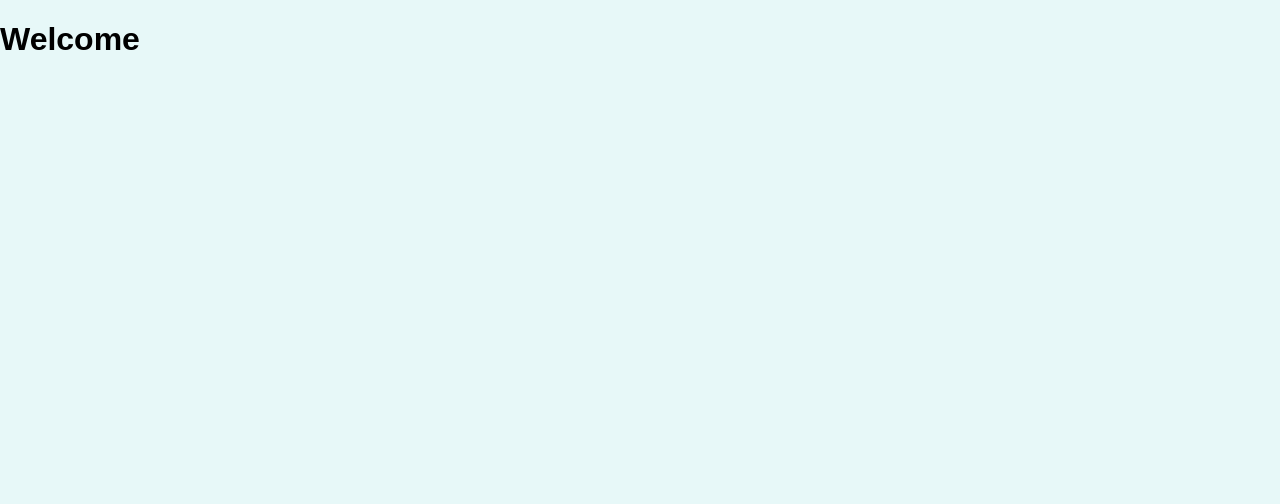
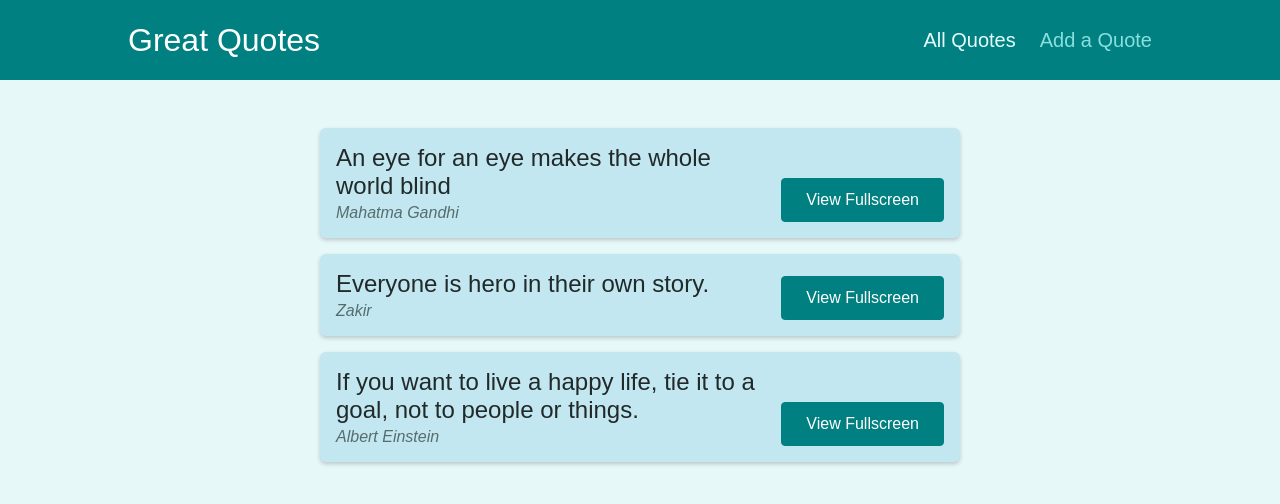
Before and after one commit to iBhavesh/great-quotes-react, a React (Create React App) app: page /quotes in a window 1280 px wide. Shown: the top 504 px of the page. Built offline with nearby package versions, Linux system fonts and the light colour scheme.

Commit message:
Add quote detail,new quote,quote list

```diff
--- a/package.json
+++ b/package.json
@@ -43,6 +43,5 @@
       "last 1 firefox version",
       "last 1 safari version"
     ]
-  },
-  "homepage": "https://ibhavesh.github.io/great-quotes-react/"
+  }
 }
--- a/src/App.tsx
+++ b/src/App.tsx
@@ -1,11 +1,33 @@
-import React from 'react';
-import './App.css';
+import React from "react";
+import { Redirect, Route, Switch } from "react-router";
+import "./App.css";
+import Layout from "./components/layout/Layout";
+import NewQuote from "./pages/NewQuote";
+import QuoteDetail from "./pages/QuoteDetail";
+import Quotes from "./pages/AllQuotes";
+import NotFound from "./pages/NotFound";
 
 function App() {
   return (
-    <div>
-      <h1>Welcome</h1>
-    </div>
+    <Layout>
+      <Switch>
+        <Route exact path="/">
+          <Redirect to="quotes" />
+        </Route>
+        <Route exact path="/quotes">
+          <Quotes />
+        </Route>
+        <Route path="/quotes/:quoteId">
+          <QuoteDetail />
+        </Route>
+        <Route path="/new-quote">
+          <NewQuote />
+        </Route>
+        <Route path="*">
+          <NotFound />
+        </Route>
+      </Switch>
+    </Layout>
   );
 }
 
--- /dev/null
+++ b/src/components/layout/Layout.tsx
@@ -0,0 +1,17 @@
+import { ReactNode } from "react";
+import classes from "./Layout.module.css";
+import MainNavigation from "./MainNavigation";
+
+type Props = {
+  children: ReactNode;
+};
+const Layout = (props: Props) => {
+  return (
+    <>
+      <MainNavigation />
+      <main className={classes.main}>{props.children}</main>
+    </>
+  );
+};
+
+export default Layout;
--- /dev/null
+++ b/src/components/layout/MainNavigation.tsx
@@ -0,0 +1,27 @@
+import { NavLink } from "react-router-dom";
+import classes from "./MainNavigation.module.css";
+
+const MainNavigation = () => {
+  return (
+    <header className={classes.header}>
+      <div className={classes.logo}>Great Quotes</div>
+      <nav className={classes.nav}>
+        <ul>
+          <li>
+            <NavLink to="/quotes" activeClassName={classes.active}>
+              All Quotes
+            </NavLink>
+          </li>
+          <li>
+            <NavLink to="/new-quote" activeClassName={classes.active}>
+              Add a Quote
+            </NavLink>
+          </li>
+          {/* <li></li> */}
+        </ul>
+      </nav>
+    </header>
+  );
+};
+
+export default MainNavigation;
--- a/src/components/quotes/QuoteForm.tsx
+++ b/src/components/quotes/QuoteForm.tsx
@@ -1,14 +1,20 @@
-import { useRef } from "react";
+import { FormEventHandler, useRef } from "react";
+import NewQuote from "../../pages/NewQuote";
 
-import Card from "../ui/Card";
-import LoadingSpinner from "../ui/LoadingSpinner";
+import Card from "../UI/Card";
+import LoadingSpinner from "../UI/LoadingSpinner";
 import classes from "./QuoteForm.module.css";
 
-const QuoteForm = (props) => {
+type Props = {
+  onAddQuote: (arg0: NewQuote) => void;
+  isLoading: boolean;
+};
+
+const QuoteForm = (props: Props) => {
   const authorInputRef = useRef<HTMLInputElement | null>(null);
   const textInputRef = useRef<HTMLTextAreaElement | null>(null);
 
-  function submitFormHandler(event) {
+  const submitFormHandler: FormEventHandler<HTMLFormElement> = (event) => {
     event.preventDefault();
 
     const enteredAuthor = authorInputRef.current!.value;
@@ -17,7 +23,7 @@ const QuoteForm = (props) => {
     // optional: Could validate here
 
     props.onAddQuote({ author: enteredAuthor, text: enteredText });
-  }
+  };
 
   return (
     <Card>
@@ -30,11 +36,11 @@ const QuoteForm = (props) => {
 
         <div className={classes.control}>
           <label htmlFor="author">Author</label>
-          <input type="text" id="author" ref={authorInputRef} />
+          <input required type="text" id="author" ref={authorInputRef} />
         </div>
         <div className={classes.control}>
           <label htmlFor="text">Text</label>
-          <textarea id="text" rows={5} ref={textInputRef}></textarea>
+          <textarea required id="text" rows={5} ref={textInputRef}></textarea>
         </div>
         <div className={classes.actions}>
           <button className="btn">Add Quote</button>
--- a/src/components/quotes/QuoteItem.tsx
+++ b/src/components/quotes/QuoteItem.tsx
@@ -1,3 +1,4 @@
+import { Link } from "react-router-dom";
 import classes from "./QuoteItem.module.css";
 
 type Props = {
@@ -15,7 +16,9 @@ const QuoteItem = (props: Props) => {
         </blockquote>
         <figcaption>{props.author}</figcaption>
       </figure>
-      <a className="btn">View Fullscreen</a>
+      <Link to={`/quotes/${props.id}`} className="btn">
+        View Fullscreen
+      </Link>
     </li>
   );
 };
--- a/src/index.tsx
+++ b/src/index.tsx
@@ -4,11 +4,14 @@ import "./index.css";
 import App from "./App";
 import { store } from "./store/store";
 import { Provider } from "react-redux";
+import { BrowserRouter } from "react-router-dom";
 
 ReactDOM.render(
   <React.StrictMode>
     <Provider store={store}>
-      <App />
+      <BrowserRouter>
+        <App />
+      </BrowserRouter>
     </Provider>
   </React.StrictMode>,
   document.getElementById("root")
--- /dev/null
+++ b/src/pages/AllQuotes.tsx
@@ -0,0 +1,25 @@
+import QuoteList from "../components/quotes/QuoteList";
+
+export const DUMMY_QUOTES = [
+  {
+    id: "q1",
+    author: "Mahatma Gandhi",
+    text: "An eye for an eye makes the whole world blind",
+  },
+  {
+    id: "q2",
+    author: "Zakir",
+    text: "Everyone is hero in their own story.",
+  },
+  {
+    id: "q3",
+    author: "Albert Einstein",
+    text: "If you want to live a happy life, tie it to a goal, not to people or things.",
+  },
+];
+
+const Quotes = () => {
+  return <QuoteList quotes={DUMMY_QUOTES} />;
+};
+
+export default Quotes;
--- /dev/null
+++ b/src/pages/NewQuote.tsx
@@ -0,0 +1,15 @@
+import QuoteForm from "../components/quotes/QuoteForm";
+
+type NewQuote = {
+  author: string;
+  text: string;
+};
+
+const NewQuote = () => {
+  const addQuoteHandler = (data: NewQuote) => {
+    console.log(data);
+  };
+  return <QuoteForm isLoading={false} onAddQuote={addQuoteHandler} />;
+};
+
+export default NewQuote;
--- /dev/null
+++ b/src/pages/NotFound.tsx
@@ -0,0 +1,9 @@
+const NotFound = () => {
+  return (
+    <div className="centered">
+      <p>Page Not Found!</p>
+    </div>
+  );
+};
+
+export default NotFound;
--- /dev/null
+++ b/src/pages/QuoteDetail.tsx
@@ -0,0 +1,25 @@
+import { Route, useParams } from "react-router";
+import Comments from "../components/comments/Comments";
+import HighlightedQuote from "../components/quotes/HighlightedQuote";
+import { DUMMY_QUOTES } from "./AllQuotes";
+import NotFound from "./NotFound";
+
+const QuoteDetail = () => {
+  const params = useParams<{ quoteId: string }>();
+  const quote = DUMMY_QUOTES.find((item) => item.id === params.quoteId);
+
+  if (!quote) {
+    return <NotFound />;
+  }
+
+  return (
+    <>
+      <HighlightedQuote text={quote.text} author={quote.author} />
+      <Route path="/quotes/:quoteId/:comments">
+        <Comments />
+      </Route>
+    </>
+  );
+};
+
+export default QuoteDetail;
```
